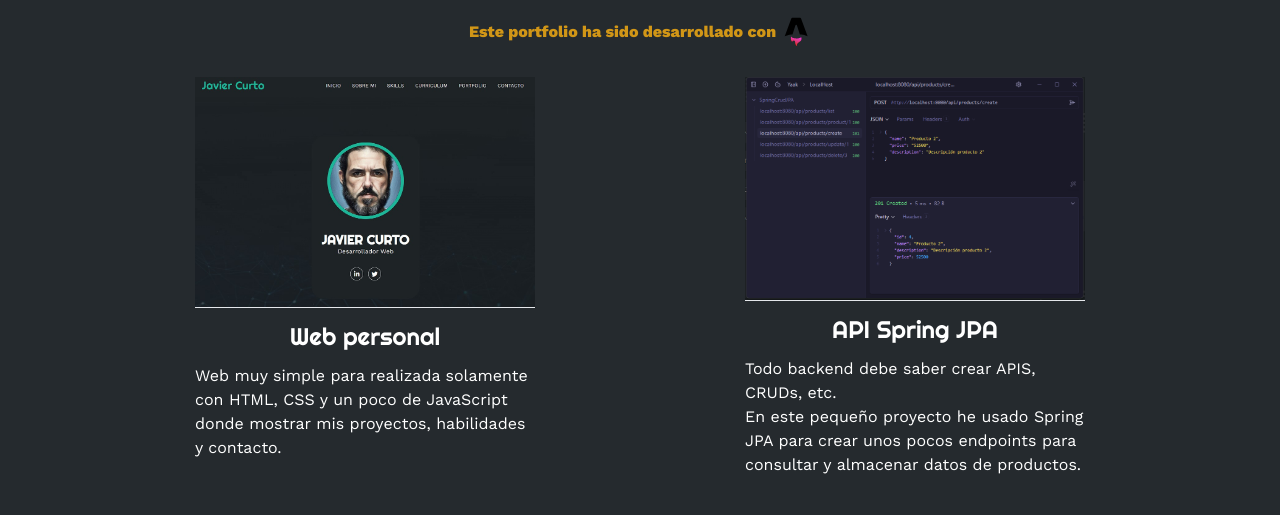
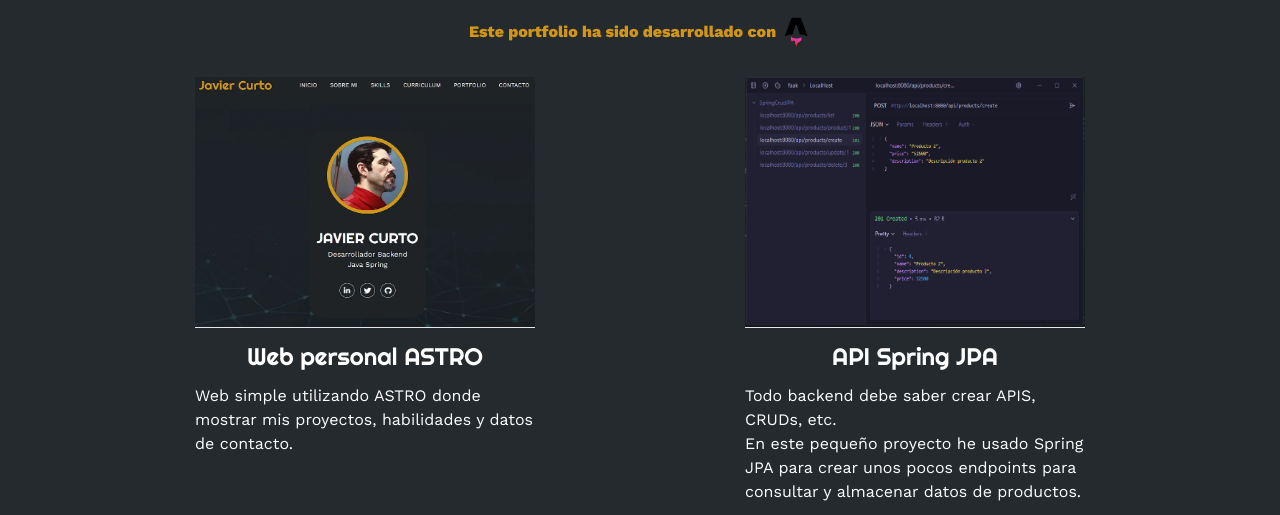
Before and after one commit to CurtoBrull/AstroJCB, an Astro site: page / in a window 1280 px wide. Shown: the part 4050-4565 px from the top of the page. Built offline with nearby package versions, Linux system fonts and the light colour scheme; Astro itself is replaced by a stand-in of ours.

Commit message:
WebAstro Portfolio

```diff
--- a/src/components/Portfolio.astro
+++ b/src/components/Portfolio.astro
@@ -1,7 +1,7 @@
 ---
 import { Image } from 'astro:assets';
-import p1 from '../assets/img/p1.jpg';
-import API_SPRING from '../assets/img/API_SPRING.webp';
+import webJCB from '../assets/img/webAstroJCB.webp';
+import apiSpring from '../assets/img/API_SPRING.webp';
 import astro from '../assets/img/astro.svg';
 ---
 
@@ -9,31 +9,29 @@
 	<div class='contenido-seccion'>
 		<h2>PORTFOLIO</h2>
 		<p class='portfolio-text'>¡Echa un vistazo a algunos de mis proyectos anteriores y actuales!</p>
-		<p class='astro-text'>Este portfolio ha sido desarrollado con
+		<p class='astro-text'>
+			Este portfolio ha sido desarrollado con
 			<Image src={astro} alt='Astro' class='astro-icon' width='30' loading='eager' />
 		</p>
 		<div class='galeria'>
 			<div class='proyecto'>
-				<a href='https://curtobrull.github.io/Web-Personal-Simple/' target='_blank'>
-					<Image src={p1} alt='Imágen del proyecto web personal simple' width='300' loading='eager' />
+				<a href='https://github.com/CurtoBrull/AstroJCB' target='_blank'>
+					<Image src={webJCB} alt='Imágen del proyecto web personal Astro' width='300' loading='eager' />
 					<div class='overlay'>
-						<h3>Web Personal Simple</h3>
-						<p>Web usando solo HTML, CSS y JS</p>
+						<h3>Web Personal</h3>
+						<p>Web realizada con el framework ASTRO</p>
 					</div>
 				</a>
 				<hr />
-				<h4>Web personal</h4>
-				<p>
-					Web muy simple para realizada solamente con HTML, CSS y un poco de JavaScript donde mostrar mis proyectos,
-					habilidades y contacto.
-				</p>
+				<h4>Web personal ASTRO</h4>
+				<p>Web simple utilizando ASTRO donde mostrar mis proyectos, habilidades y datos de contacto.</p>
 			</div>
 			<div class='proyecto'>
 				<a href='https://github.com/CurtoBrull/Spring-crud-jpa' target='_blank'>
-					<Image src={API_SPRING} alt='Imagen del proyecto API Spring JPA' width='300' loading='eager' />
+					<Image src={apiSpring} alt='Imagen del proyecto API Spring JPA' width='300' loading='eager' />
 					<div class='overlay'>
 						<h3>API con Spring JPA</h3>
-						<p>Sencilla app para almacenar y consultar productos mediante API</p>
+						<p>Aplicación básica para gestionar y consultar productos a través de una API</p>
 					</div>
 				</a>
 				<hr />
@@ -89,6 +87,7 @@
 
 	.portfolio .galeria .proyecto img {
 		width: 100%;
+		height: 250px;
 		display: block;
 	}
 
```
Also changed, not shown: src/assets/img/webAstroJCB.webp (added).
